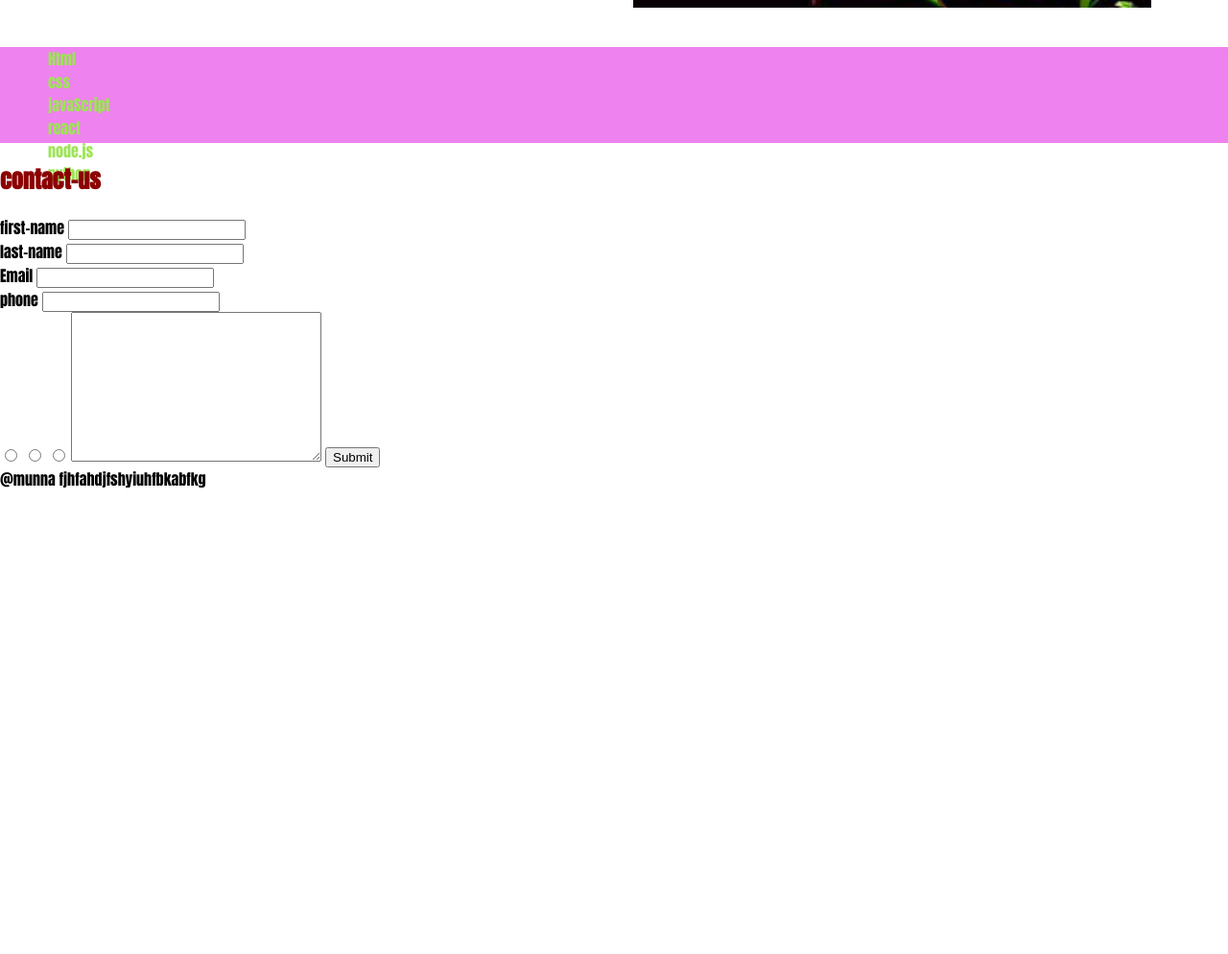
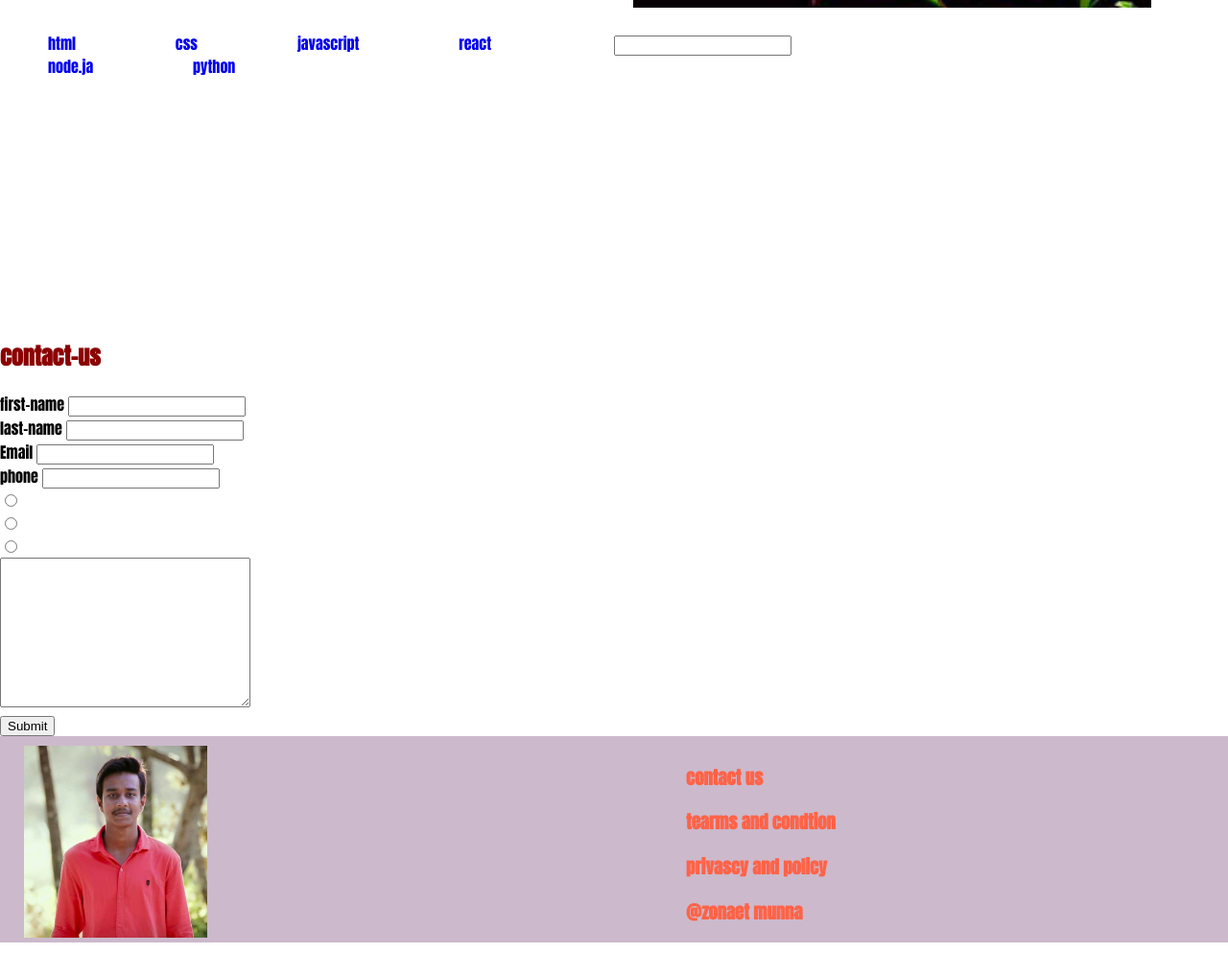
Before and after one commit to zonaetmunna/my-tutorials-website, a plain HTML site: page index.html in a window 1280 px wide. Shown: the part 312-1306 px from the top of the page at 96% size. Before the commit the page ends 823 px from the top, so only its background shows below. Drawn offline with Linux system fonts and the light colour scheme.

Commit message:
footer add

```diff
--- a/index.html
+++ b/index.html
@@ -33,17 +33,24 @@
           </div>
      </section>
 
+
+
      <!--navigation bar part-->
+     <section class="nav-container-flex">
+          <div class="nav-container-style" class="link-bar-style">
+               <a href="#">html</a>
+               <a href="#">css</a>
+               <a href="#">javascript</a>
+               <a href="#">react</a>
+               <a href="#">node.ja</a>
+               <a href="#">python</a>
+          </div>
+          <div class="nav-container-style">
+               <input type="search">
+          </div>
 
-     <ul>
-          <li><a href="#">Html</a></li>
-          <li><a href="#">css</a></li>
-          <li><a href="#">javaScript</a></li>
-          <li><a href="#">react</a></li>
-          <li><a href="#">node.js</a></li>
-          <li><a href="#">python</a></li>
+     </section>
 
-     </ul>
 
 
 
@@ -62,19 +69,31 @@
                <input type="email"><br>
                <label for="">phone</label>
                <input type="tel"><br>
-               <input type="radio">
-               <input type="radio">
-               <input type="radio">
-               <textarea name="comment" id="" cols="30" rows="10"></textarea>
-               <input type="submit">
+               <input type="radio"><br>
+               <input type="radio"><br>
+               <input type="radio"><br>
+               <textarea name="comment" id="" cols="30" rows="10"></textarea><br>
+               <input type="submit"><br>
 
           </form>
      </section>
 
+
      <!--footer part-->
-     <footer>@munna fjhfahdjfshyiuhfbkabfkg</footer>
+     <footer>
+          <div class="footer-container-divide">
+               <img src="images/munna1.jpg" alt="">
+          </div>
+          <div class="footer-container-divide">
+               <h3><a href="#">contact us</a></h3>
+               <h3><a href="#">tearms and condtion</a></h3>
+               <h3><a href="#">privascy and policy</a></h3>
+               <h3><a href="#">@zonaet munna</a></h3>
+
+          </div>
 
 
+     </footer>
 
 
 
--- a/style.css
+++ b/style.css
@@ -23,25 +23,52 @@ h1{
 
 }
 
-/*2nd part style*/
-ul{
-     list-style-type: none;
-     width:100%;
-     height: 100px;
-     margin-bottom: 20px;
-     background-color: violet;
+/*navigation style*/
+.nav-container-flex{
+     display: flex;
+     width: 100%;
+     height: 300px;
+}
+.nav-container-style{
+     width: 70%;
+}
+
+.link-bar-style{
+     width: 100%;
+     height: 50px;
+
+}
+a{
+     text-decoration: none;
+     margin: 20px;
+     padding: 30px;
 
 }
 
-li a{
-     display:inline;
-     text-decoration:none;
-     color: rgb(157, 228, 86);
-     padding: 10px 10px;
-     text-align: center;
+
+/*footer part style*/
+footer{
+     display: flex;
+     background-color: rgb(204, 185, 204);
+     width: 100%;
+     height: 200px;
+     margin:10px o o 0;
+     padding: 10px 20px 5px;
 
 }
-li a:hover{
-     background-color: chocolate;
-     color: white;
+.footer-container-divide{
+     width: 50%;
+     margin-left: 5px;
 }
+footer img{
+     width: 30%;
+     height: 200px;
+
+}
+
+footer h3 a{
+
+     color: tomato;
+
+
+}
```
Also changed, not shown: images/munna1.jpg (added).
